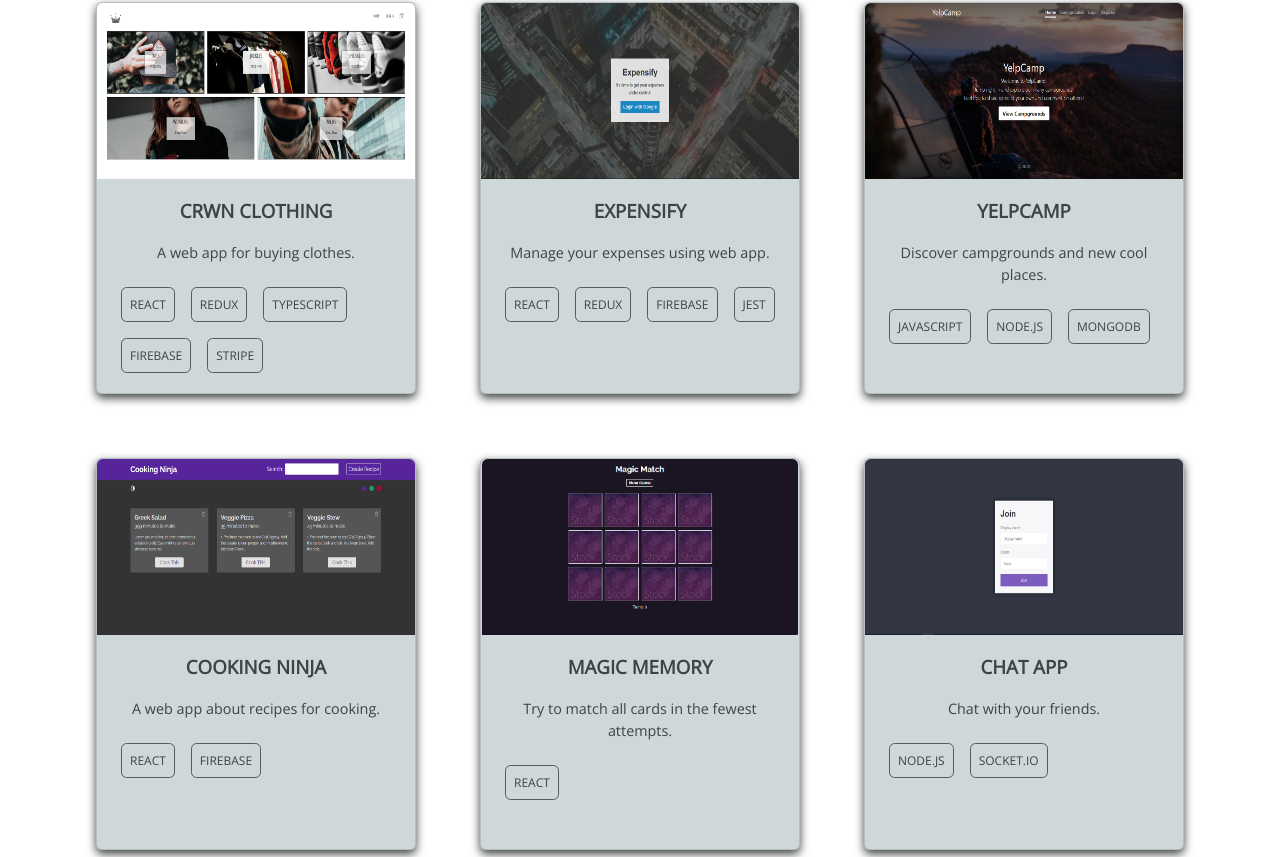
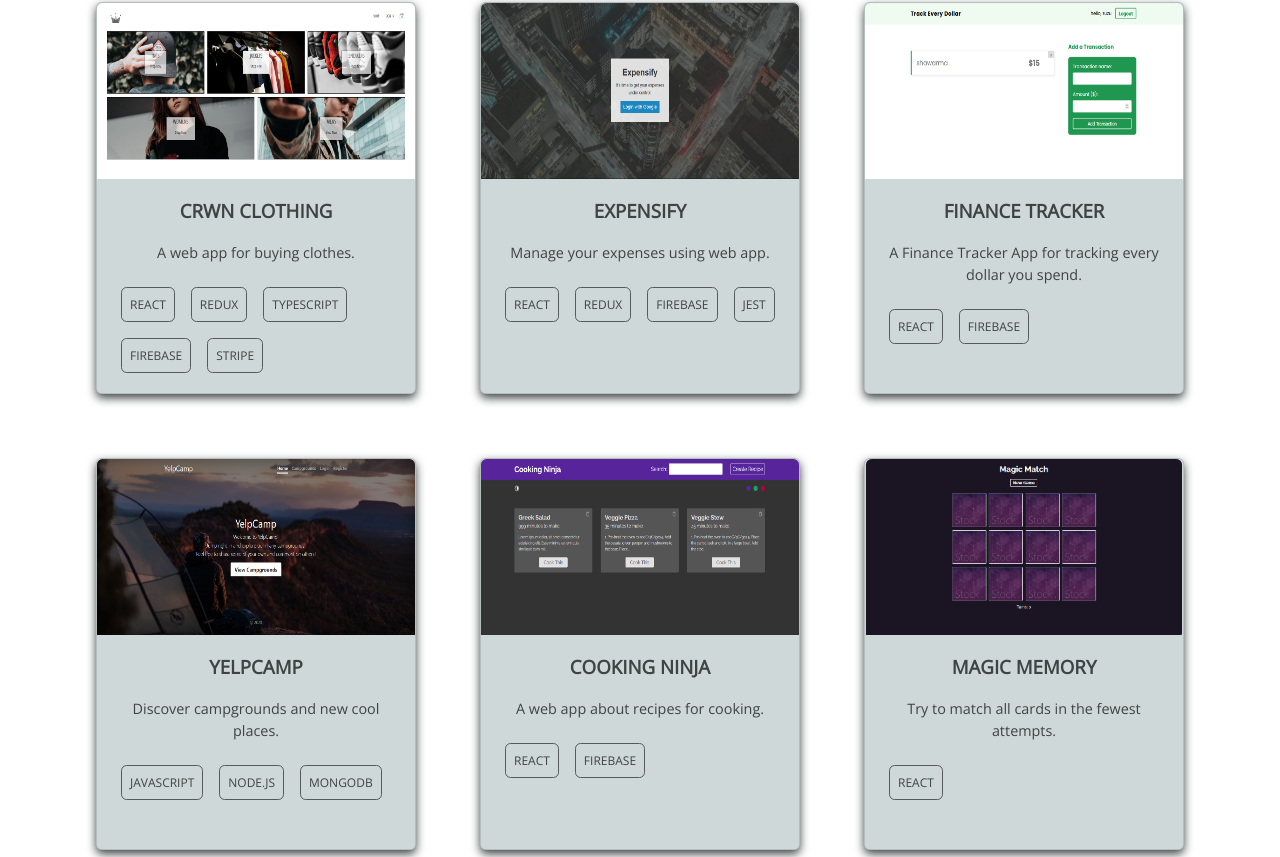
Before and after one commit to chubinashvili/my-portfolio, a React (Create React App) app: page / in a window 1280 px wide. Shown: the part 863-1720 px from the top of the page. Built offline with nearby package versions, Linux system fonts and the light colour scheme.

Commit message:
added finance tracker project data

```diff
--- a/src/routes/Projects/Projects.component.jsx
+++ b/src/routes/Projects/Projects.component.jsx
@@ -30,6 +30,12 @@ const PROJECTS = [
         'FIREBASE',
         'JEST'
     ],
+    },{
+      title: 'FINANCE TRACKER',
+      body: 'A Finance Tracker App for tracking every dollar you spend.',
+      web: 'https://track-every-dollar.web.app/',
+      imageUrl: '/images/finance-tracker.PNG',
+      technologies: ['React', 'FIREBASE'],
     }, {
       title: 'YELPCAMP',
       body: 'Discover campgrounds and new cool places.',
```
Also changed, not shown: public/images/finance-tracker.PNG (added).
